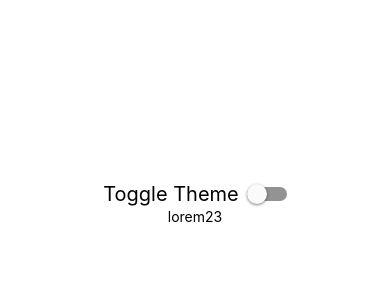
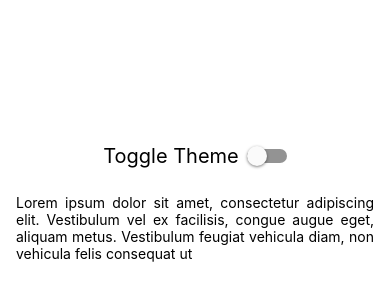
Before and after one commit to Tulasijoshua/react-native_dark-theme, a React Native app: screen / in a window 390 px wide. Shown: the part 220-520 px from the top of the page. Built offline with nearby package versions, Linux system fonts and the light colour scheme.

Commit message:
Feat: dark mode implemented

```diff
--- a/App.js
+++ b/App.js
@@ -5,13 +5,14 @@ import { StyleSheet, Switch, Text, View } from 'react-native';
 export default function App() {
   const {colorScheme, toggleColorScheme} = useColorScheme();
   return (
-    <View className="flex-1 justify-center items-center bg-white dark:bg-neutral-900">
+    <View className="flex-1 justify-center items-center bg-white dark:bg-neutral-900 space-y-6">
       <View className="flex-row justify-center items-center space-x-2">
         <Text className="text-xl dark:text-white">Toggle Theme</Text>
         <Switch value={colorScheme=='dark'} onChange={toggleColorScheme} />
       </View>
-      <Text>
-        lorem23
+      <Text className="mx-4 text-justify dark:text-white">
+        Lorem ipsum dolor sit amet, consectetur adipiscing elit. Vestibulum vel ex facilisis, congue augue
+        eget, aliquam metus. Vestibulum feugiat vehicula diam, non vehicula felis consequat ut
       </Text>
       <StatusBar style="auto" />
     </View>
```
